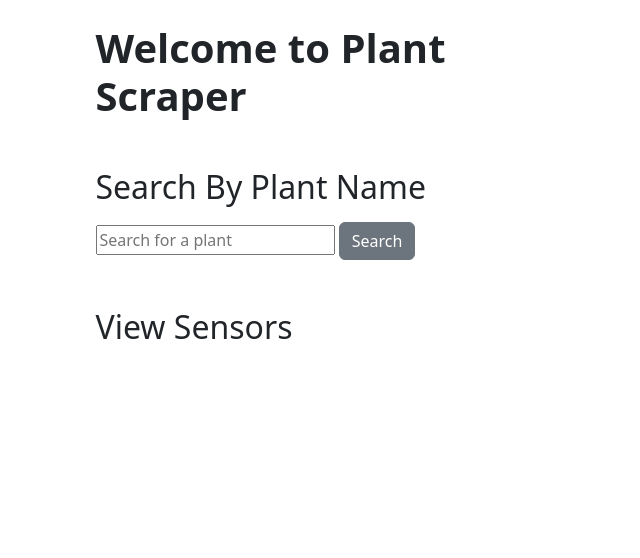
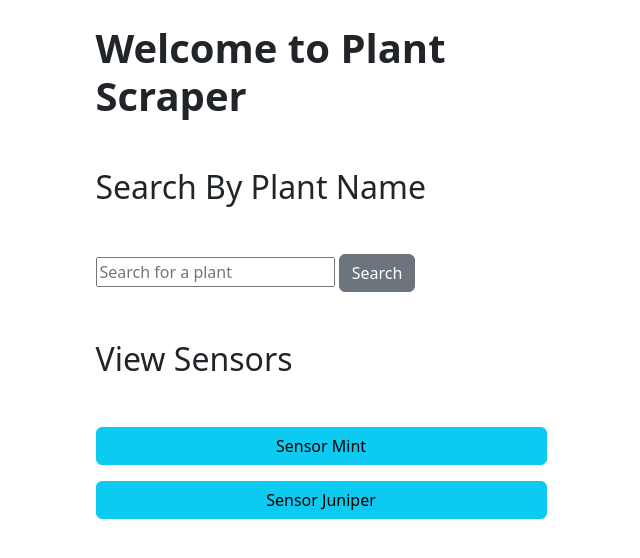
Before and after one commit to Kylertk21/PlantScraper, a Flask app: page / in a window 1280 px wide. Shown: the top 558 px of the page, without its empty margins (319-959 px from the left). Run offline with Flask 3, Linux system fonts and the light colour scheme.

Commit message:
Index page displays buttons to sensors

```diff
--- a/src/app.py
+++ b/src/app.py
@@ -1,23 +1,30 @@
 from flask import Flask, render_template, request, jsonify
 from scraper import *
-import __main__
 import json
 
 sensor_test = {
-    "sensor_id": "2",
-    "readings": {
-        "light_reading": "Full sun, partial sun/shade",
-        "water_reading": "Moist"
+    "1": {
+        "sensor_id": "Mint",
+        "readings": {
+            "light_reading": "Full sun, partial sun/shade",
+            "water_reading": "Moist"
+        }
+    },
+    "2": {
+        "sensor_id": "Juniper",
+        "readings": {
+            "light_reading": "partial sun/shade",
+            "water_reading": "dry"
+        }
     }
 }
 
 sensor_store = {}
 app = Flask(__name__)
-
 @app.route("/", methods=["GET"])
 def index():
 
-    return render_template("index.html", sensor=sensor_store)
+    return render_template("index.html", sensors=sensor_test)
 
 @app.route("/search", methods=["GET"])
 def search():
@@ -47,5 +54,5 @@ def receive_sensor_data():
 
 @app.route("/sensor/<sensor_id>", methods=["GET"])
 def render_sensor_data(sensor_id):
-    sensor = sensor_store.get(sensor_id)
+    sensor = sensor_test.get(sensor_id)
     return render_template("sensors.html", sensor=sensor)
--- a/src/templates/index.html
+++ b/src/templates/index.html
@@ -12,7 +12,7 @@
     <div class="row justify-content-center mb-5">
         <div class="col-md-5">
             <h1 class="mb-5"><strong>Welcome to Plant Scraper</strong></h1>
-            <h2 class="mb-3">Search By Plant Name</h2>
+            <h2 class="mb-5">Search By Plant Name</h2>
             <form method="get" action="/search">
                 <label>
                     <input type="text" name="plant" placeholder="Search for a plant">
@@ -23,8 +23,16 @@
     </div>
     <div class="row justify-content-center">
         <div class="col-md-5">
-            <h2 class="mb-3">View Sensors</h2>
-
+            <h2 class="mb-5">View Sensors</h2>
+            {% if sensors %}
+                <ul class="list-group mb-4">
+                    {% for key, sensor in sensors.items() %}
+                        <a href="{{ url_for('render_sensor_data', sensor_id=sensor.sensor_id) }}" class="btn btn-info mb-3">Sensor {{ sensor.sensor_id }}</a>
+                    {% endfor %}
+                </ul>
+            {% else %}
+                <h2 class="text-warning">No Available Sensors</h2>
+            {% endif %}
         </div>
     </div>
 </div>
```
